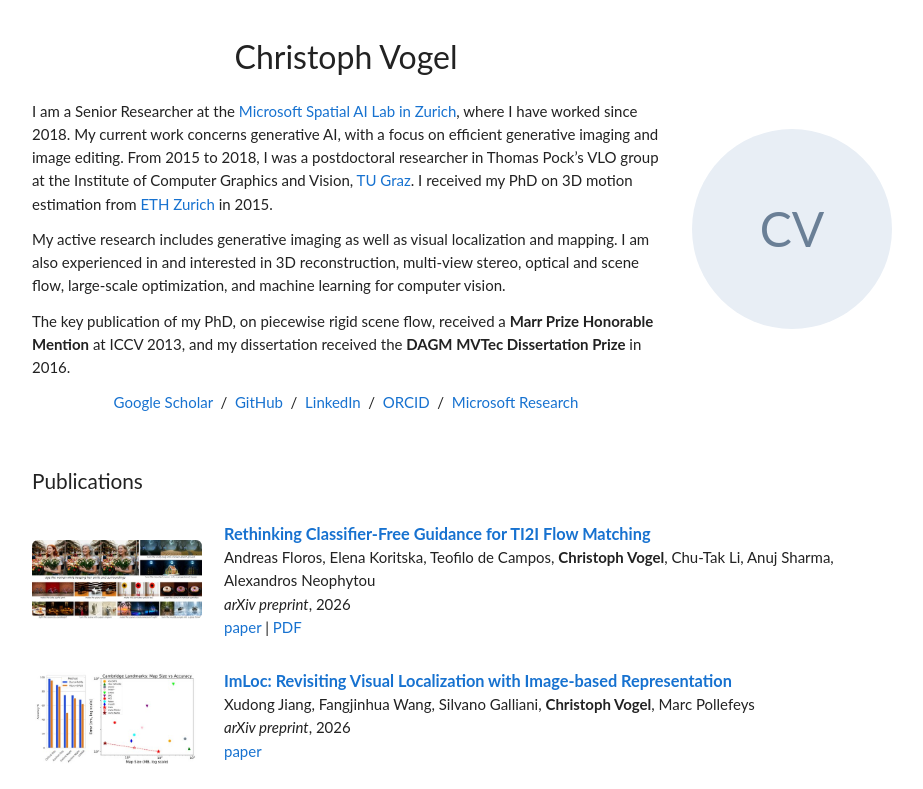
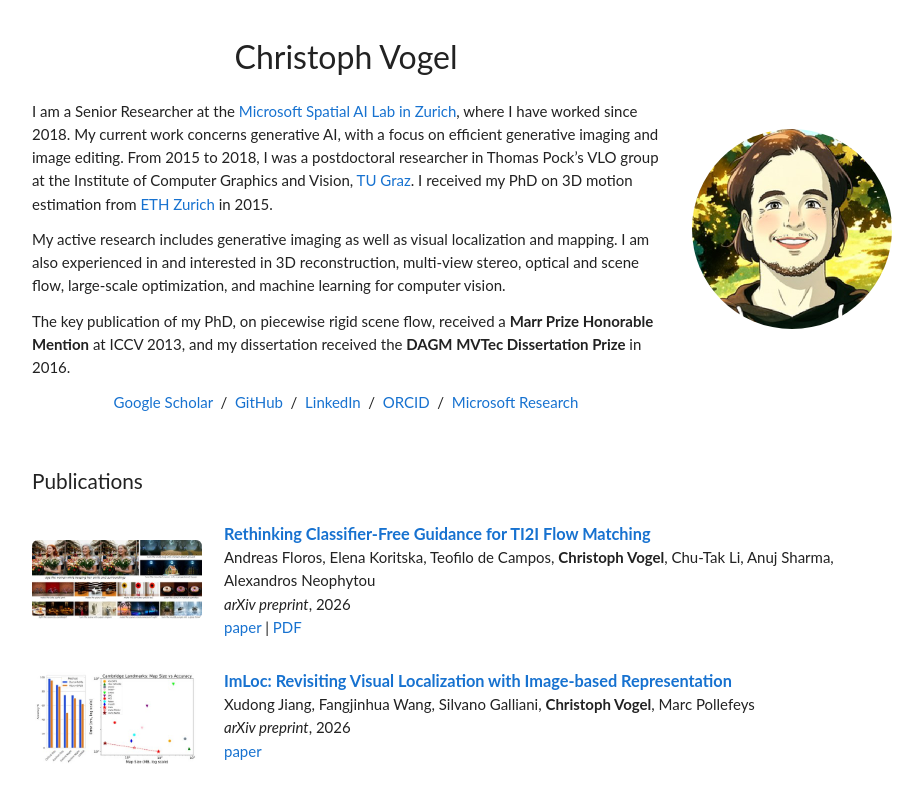
Before and after one commit to vogechri/vogechri.github.io, a plain HTML site: page index.html in a window 1280 px wide. Shown: the top 789 px of the page, without its empty margins (178-1101 px from the left). Drawn offline with Linux system fonts and the light colour scheme.

Commit message:
Add profile photo with hover swap
Co-authored-by: Copilot <223556219+Copilot@users.noreply.github.com>

```diff
--- a/index.html
+++ b/index.html
@@ -16,8 +16,10 @@
     .intro { display: grid; grid-template-columns: 1fr 200px; gap: 32px; align-items: center; }
     .intro p { margin: 0 0 12px; }
     .links { text-align: center; }
-    .photo { width: 200px; height: 200px; border-radius: 50%; object-fit: cover; background: #e8eef5;
-             display: flex; align-items: center; justify-content: center; font-size: 3rem; color: #6a7f96; }
+    .photo { position: relative; width: 200px; height: 200px; border-radius: 50%; overflow: hidden; }
+    .photo img { position: absolute; inset: 0; width: 100%; height: 100%; object-fit: cover; transition: opacity 0.4s ease; }
+    .photo .alt { opacity: 0; }
+    .photo:hover .alt { opacity: 1; }
     .pub { display: grid; grid-template-columns: 170px 1fr; gap: 22px; padding: 14px 0; align-items: center; }
     .thumb { width: 170px; max-height: 130px; object-fit: contain; border-radius: 6px; }
     .venue-tag { height: 76px; border-radius: 8px; background: #eef3f9; color: #234; font-weight: 700;
@@ -59,9 +61,10 @@
         <a href="https://www.microsoft.com/en-us/research/people/chvogel/">Microsoft Research</a>
       </p>
     </div>
-    <!-- To add a photo: put it at images/photo.jpg and replace this div with
-         <img class="photo" src="images/photo.jpg" alt="Christoph Vogel"> -->
-    <div class="photo" aria-hidden="true">CV</div>
+    <div class="photo">
+      <img src="images/photo.jpg" alt="Christoph Vogel">
+      <img class="alt" src="images/photo_hover.jpg" alt="" aria-hidden="true">
+    </div>
   </div>
 
   <h2>Publications</h2>
```
Also changed, not shown: images/photo.jpg (added), images/photo_hover.jpg (added), 1 other file.
